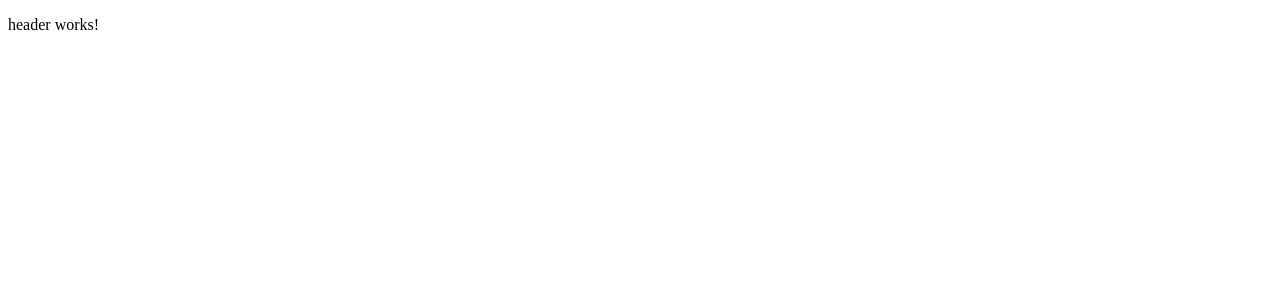
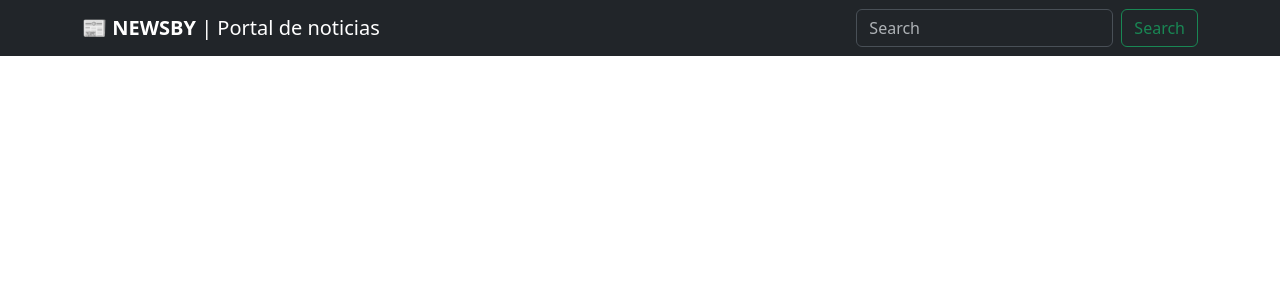
Before and after one commit to gdelahozatlantic/newsby, an Angular app: page / in a window 1280 px wide. Shown: the top 300 px of the page. Built offline with nearby package versions, Linux system fonts and the light colour scheme.

Commit message:
feat: bootstrap implemented and header

```diff
--- a/angular.json
+++ b/angular.json
@@ -54,7 +54,9 @@
             "styles": [
               "src/styles.scss"
             ],
-            "scripts": []
+            "scripts": [
+              "node_modules/bootstrap/dist/js/bootstrap.js"
+            ]
           },
           "configurations": {
             "production": {
@@ -128,5 +130,8 @@
         }
       }
     }
+  },
+  "cli": {
+    "analytics": false
   }
 }
--- a/package.json
+++ b/package.json
@@ -18,6 +18,7 @@
     "@angular/platform-browser": "^15.1.0",
     "@angular/platform-browser-dynamic": "^15.1.0",
     "@angular/router": "^15.1.0",
+    "bootstrap": "^5.3.0-alpha3",
     "rxjs": "~7.8.0",
     "tslib": "^2.3.0",
     "zone.js": "~0.12.0"
--- a/src/app/components/header/header.component.html
+++ b/src/app/components/header/header.component.html
@@ -1 +1,12 @@
-<p>header works!</p>
+<header>
+  <!-- As a link -->
+  <nav class="navbar bg-dark" data-bs-theme="dark">
+    <div class="container">
+      <a class="navbar-brand" href="#">📰 <span class="fw-bold">NEWSBY</span> | Portal de noticias</a>
+      <form class="d-flex" role="search">
+        <input class="form-control me-2" type="search" placeholder="Search" aria-label="Search">
+        <button class="btn btn-outline-success" type="submit">Search</button>
+      </form>
+    </div>
+  </nav>
+</header>
--- a/src/styles.scss
+++ b/src/styles.scss
@@ -1 +1,2 @@
 /* You can add global styles to this file, and also import other style files */
+@import '~bootstrap/dist/css/bootstrap.css';
```
Also changed, not shown: 2 other files (tests, documents, lock files or other folders).
